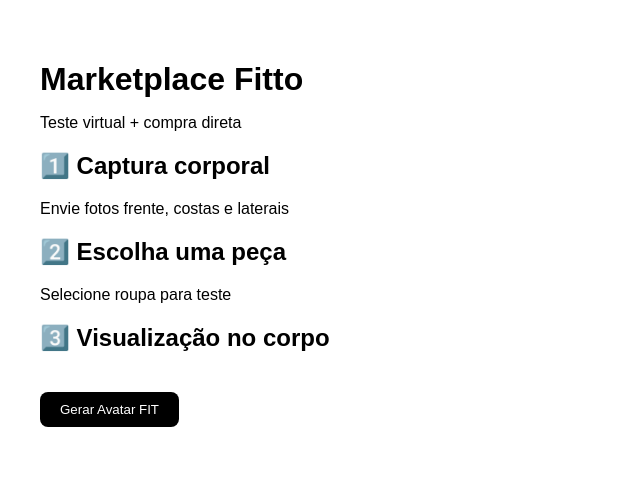
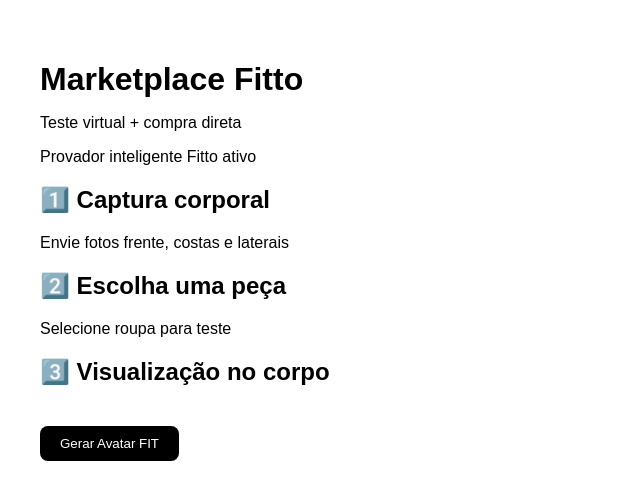
Before and after one commit to FITTOBR/fitto, a Next.js app: page /marketplace in a window 1280 px wide. Shown: the top 500 px of the page, without its empty margins (0-640 px from the left). Built offline with nearby package versions, Linux system fonts and the light colour scheme.

Commit message:
Update page.tsx

```diff
--- a/app/marketplace/page.tsx
+++ b/app/marketplace/page.tsx
@@ -30,6 +30,7 @@
     <main style={{ padding: 40 }}>
       <h1 style={{ marginBottom: 10 }}>Marketplace Fitto</h1>
       <p>Teste virtual + compra direta</p>
+      <p>Provador inteligente Fitto ativo</p>
 
       <h2>1️⃣ Captura corporal</h2>
       <p>Envie fotos frente, costas e laterais</p>
```
